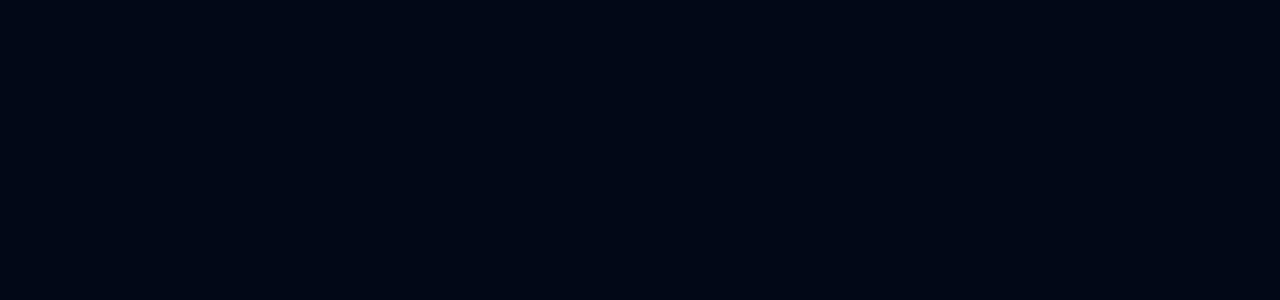
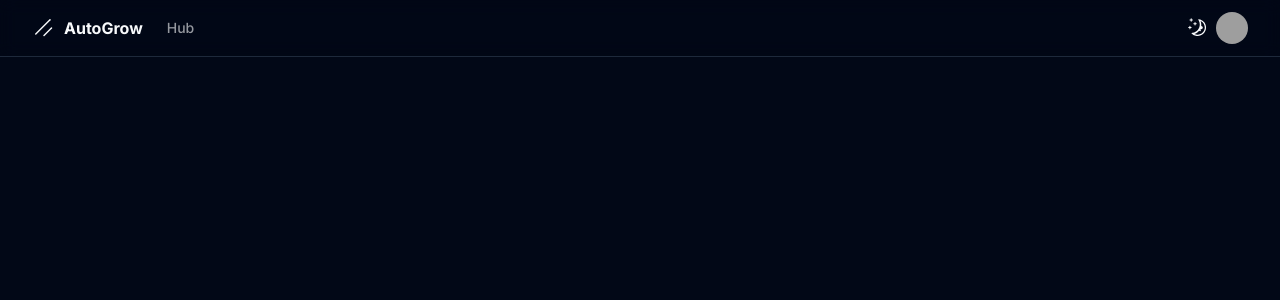
Before and after one commit to obanach/ag-frontend, a Next.js app: page / in a window 1280 px wide. Shown: the top 300 px of the page. Built offline with nearby package versions, Linux system fonts and the light colour scheme; grey boxes are pictures that could not be loaded.

Commit message:
add user nav

```diff
--- a/app/layout.tsx
+++ b/app/layout.tsx
@@ -3,6 +3,7 @@ import { Inter } from 'next/font/google'
 import './globals.css'
 import {ReactNode} from "react";
 import {ThemeProvider} from "@/components/theme-provider";
+import {SiteHeader} from "@/components/site-header";
 
 const inter = Inter({ subsets: ['latin'] })
 
@@ -20,7 +21,12 @@ function RootLayout({ children}: RootLayoutProps) {
     <html lang="en">
       <body className={inter.className}>
         <ThemeProvider attribute="class" defaultTheme="dark" enableSystem disableTransitionOnChange>
-            {children}
+            <div className="relative flex min-h-screen flex-col">
+              <SiteHeader />
+                <div className="container relative mt-5">
+                    {children}
+                </div>
+            </div>
         </ThemeProvider>
       </body>
     </html>
--- a/components/site-header.tsx
+++ b/components/site-header.tsx
@@ -1,6 +1,7 @@
 import { MainNav } from "@/components/main-nav"
 import { ModeToggle } from "@/components/mode-toggle"
 import { MobileNav } from "@/components/mobile-nav";
+import { UserNav } from "@/components/user-nav";
 export function SiteHeader() {
     return (
         <header className="sticky top-0 z-50 w-full border-b bg-background/95 backdrop-blur supports-[backdrop-filter]:bg-background/60">
@@ -10,6 +11,7 @@ export function SiteHeader() {
                 <div className="flex flex-1 items-center justify-between space-x-2 md:justify-end">
                     <nav className="flex items-center">
                         <ModeToggle />
+                        <UserNav />
                     </nav>
                 </div>
             </div>
--- /dev/null
+++ b/components/user-nav.tsx
@@ -0,0 +1,45 @@
+import { Avatar,  AvatarFallback, AvatarImage } from "@/components/ui/avatar"
+import { Button } from "@/components/ui/button"
+import {
+  DropdownMenu,
+  DropdownMenuContent,
+  DropdownMenuGroup,
+  DropdownMenuItem,
+  DropdownMenuLabel,
+  DropdownMenuSeparator,
+  DropdownMenuShortcut,
+  DropdownMenuTrigger,
+} from "@/components/ui/dropdown-menu"
+
+export function UserNav() {
+  return (
+    <DropdownMenu>
+      <DropdownMenuTrigger asChild>
+        <Button variant="ghost" className="relative h-8 w-8 rounded-full">
+          <Avatar className="h-8 w-8">
+            <AvatarImage src="/avatars/01.png" alt="Oliwer Banach" />
+            <AvatarFallback>OB</AvatarFallback>
+          </Avatar>
+        </Button>
+      </DropdownMenuTrigger>
+      <DropdownMenuContent className="w-56" align="end" forceMount>
+        <DropdownMenuLabel className="font-normal">
+          <div className="flex flex-col space-y-1">
+            <p className="text-sm font-medium leading-none">Oliwer Banach</p>
+            <p className="text-xs leading-none text-muted-foreground">
+              obanach@outlook.com
+            </p>
+          </div>
+        </DropdownMenuLabel>
+        <DropdownMenuSeparator />
+        <DropdownMenuGroup>
+          <DropdownMenuItem>Profile</DropdownMenuItem>
+          <DropdownMenuItem>Notifications</DropdownMenuItem>
+          <DropdownMenuItem>Settings</DropdownMenuItem>
+        </DropdownMenuGroup>
+        <DropdownMenuSeparator />
+          <DropdownMenuItem>Log out</DropdownMenuItem>
+        </DropdownMenuContent>
+    </DropdownMenu>
+  )
+}
```
